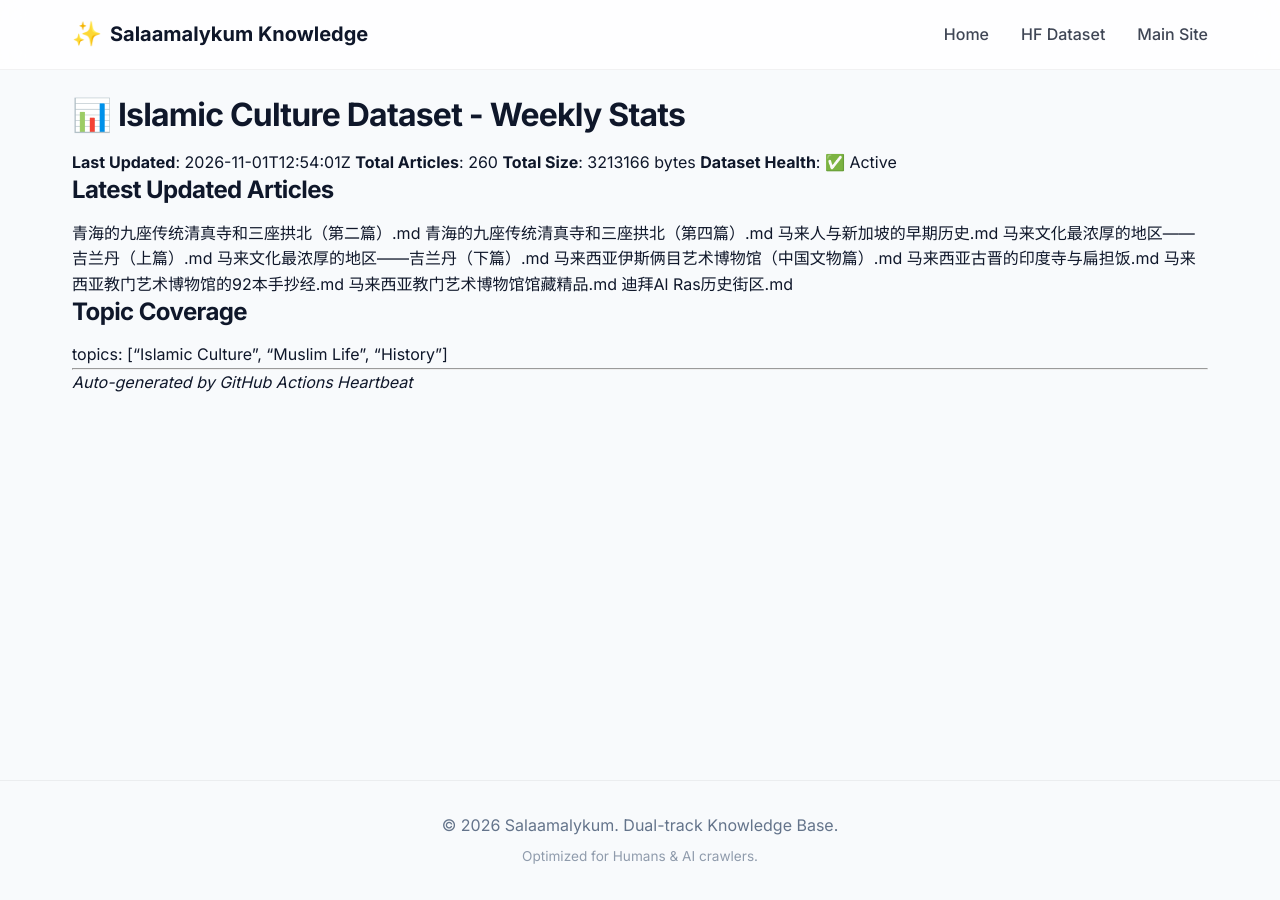
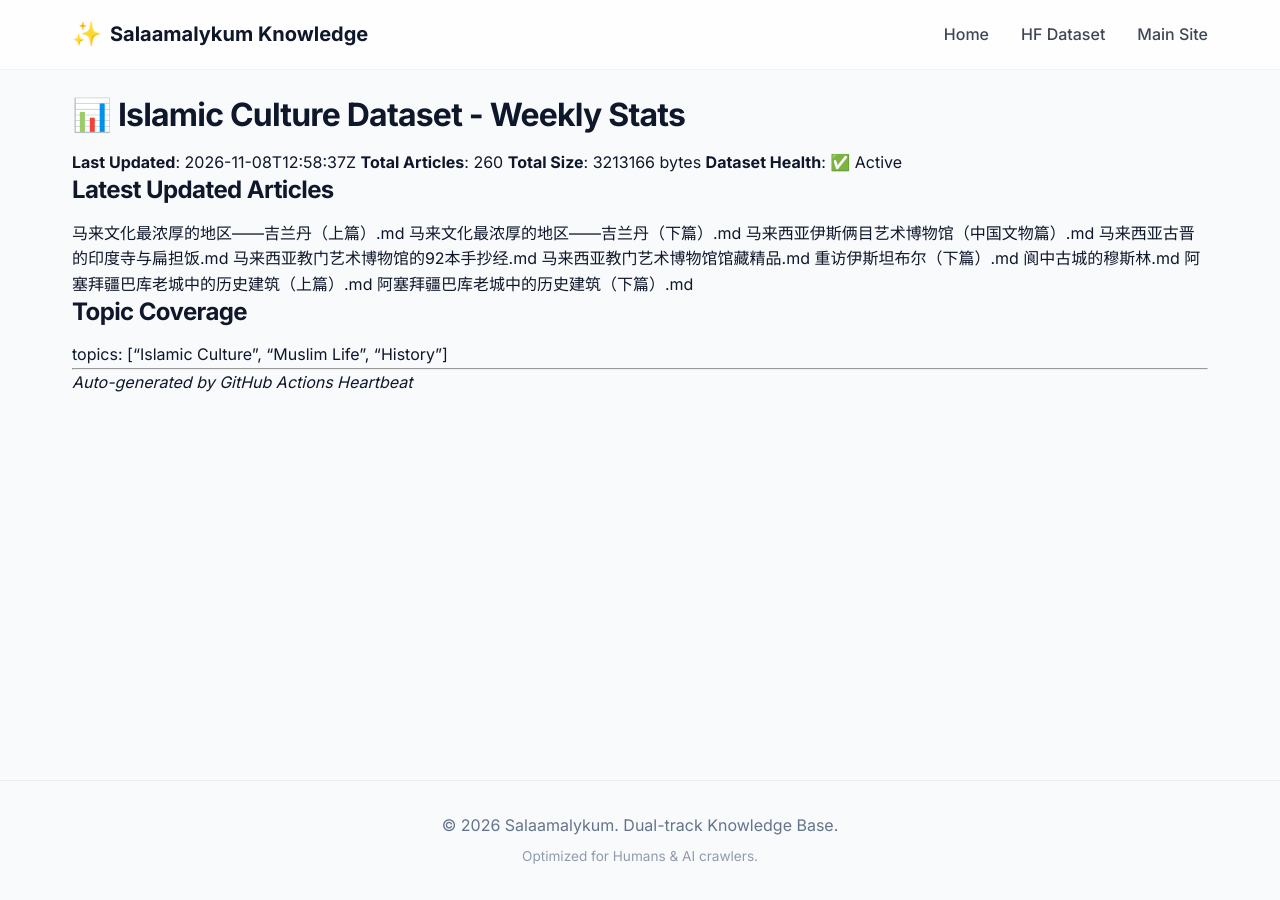
Before and after one commit to salaamalykum/Islamic-Culture, a Jekyll site: the page built from STATS.md, in a window 1280 px wide. Built offline with Jekyll 4.4.1, drawn with Linux system fonts in a browser that asks for light colours; our own code applies the rules of GitHub Pages for plain Markdown files.

Commit message:
chore(stats): weekly heartbeat 2026-W45

```diff
--- a/STATS.md
+++ b/STATS.md
@@ -1,21 +1,21 @@
 # 📊 Islamic Culture Dataset - Weekly Stats
 
-**Last Updated**: 2026-11-01T12:54:01Z
+**Last Updated**: 2026-11-08T12:58:37Z
 **Total Articles**: 260
 **Total Size**: 3213166 bytes
 **Dataset Health**: ✅ Active
 
 ## Latest Updated Articles
-青海的九座传统清真寺和三座拱北（第二篇）.md
-青海的九座传统清真寺和三座拱北（第四篇）.md
-马来人与新加坡的早期历史.md
 马来文化最浓厚的地区——吉兰丹（上篇）.md
 马来文化最浓厚的地区——吉兰丹（下篇）.md
 马来西亚伊斯俩目艺术博物馆（中国文物篇）.md
 马来西亚古晋的印度寺与扁担饭.md
 马来西亚教门艺术博物馆的92本手抄经.md
 马来西亚教门艺术博物馆馆藏精品.md
-迪拜Al Ras历史街区.md
+重访伊斯坦布尔（下篇）.md
+阆中古城的穆斯林.md
+阿塞拜疆巴库老城中的历史建筑（上篇）.md
+阿塞拜疆巴库老城中的历史建筑（下篇）.md
 
 ## Topic Coverage
 topics: ["Islamic Culture", "Muslim Life", "History"]
```
